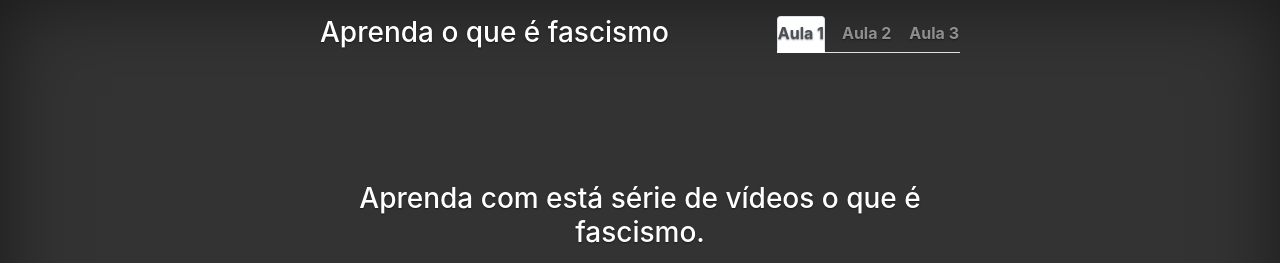
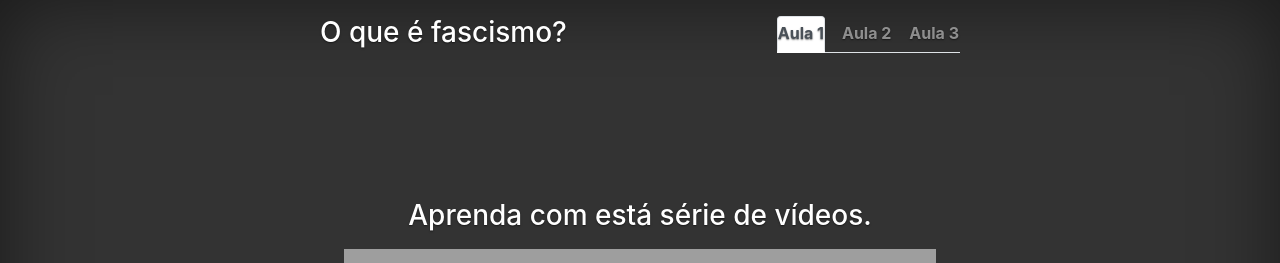
Before and after one commit to oqueefascismo/oqueefascismo.github.io, a plain HTML site: page index.html in a window 1280 px wide. Shown: the top 263 px of the page. Drawn offline with nearby package versions, Linux system fonts and the light colour scheme; grey boxes are pictures that could not be loaded.

Commit message:
Update index.html

```diff
--- a/index.html
+++ b/index.html
@@ -62,7 +62,7 @@
     <div class="cover-container d-flex w-100 h-100 p-3 mx-auto flex-column">
         <header class="masthead mb-auto">
             <div class="inner">
-                <h3 class="masthead-brand">Aprenda o que é fascismo</h3>
+                <h3 class="masthead-brand">O que é fascismo?</h3>
                 <nav class="nav nav-masthead justify-content-center nav-tabs" id="nav-tab" role="tablist">
                     <a class="nav-item nav-link active" id="nav-home-tab" data-toggle="tab" href="#nav-home" role="tab" aria-controls="nav-home" aria-selected="true"> Aula 1 </a>
                     <a class="nav-item nav-link" id="nav-profile-tab" data-toggle="tab" href="#nav-profile" role="tab" aria-controls="nav-profile" aria-selected="false"> Aula 2 </a>
@@ -73,7 +73,7 @@
 
         <main role="main" class="inner cover">
 
-            <h3 class="cover-heading">Aprenda com está série de vídeos o que é fascismo.</h3>
+            <h3 class="cover-heading">Aprenda com está série de vídeos.</h3>
             <!--<p class="lead">Cover is a one-page template for building simple and beautiful home pages. Download, edit the text, and add your own fullscreen background photo to make it your own.</p>
             <p class="lead">
               <a href="#" class="btn btn-lg btn-secondary">Learn more</a>
```
